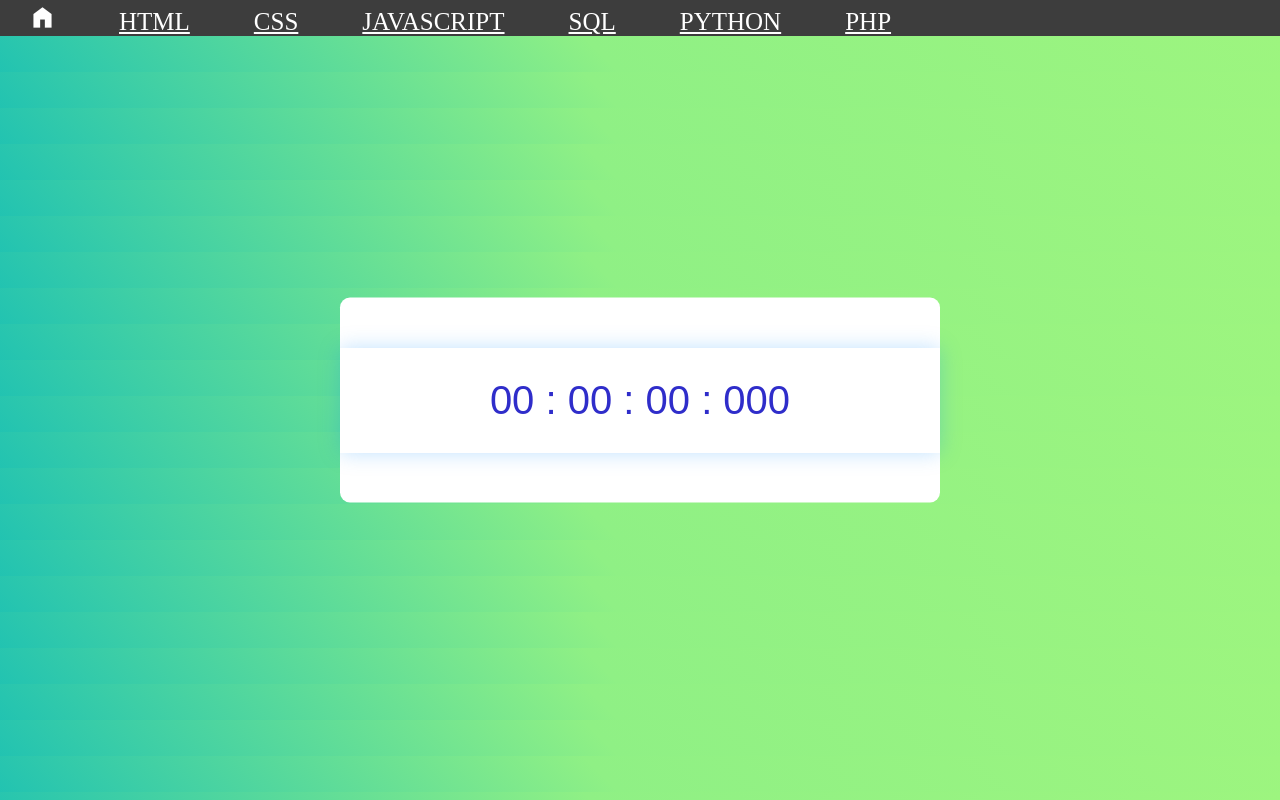
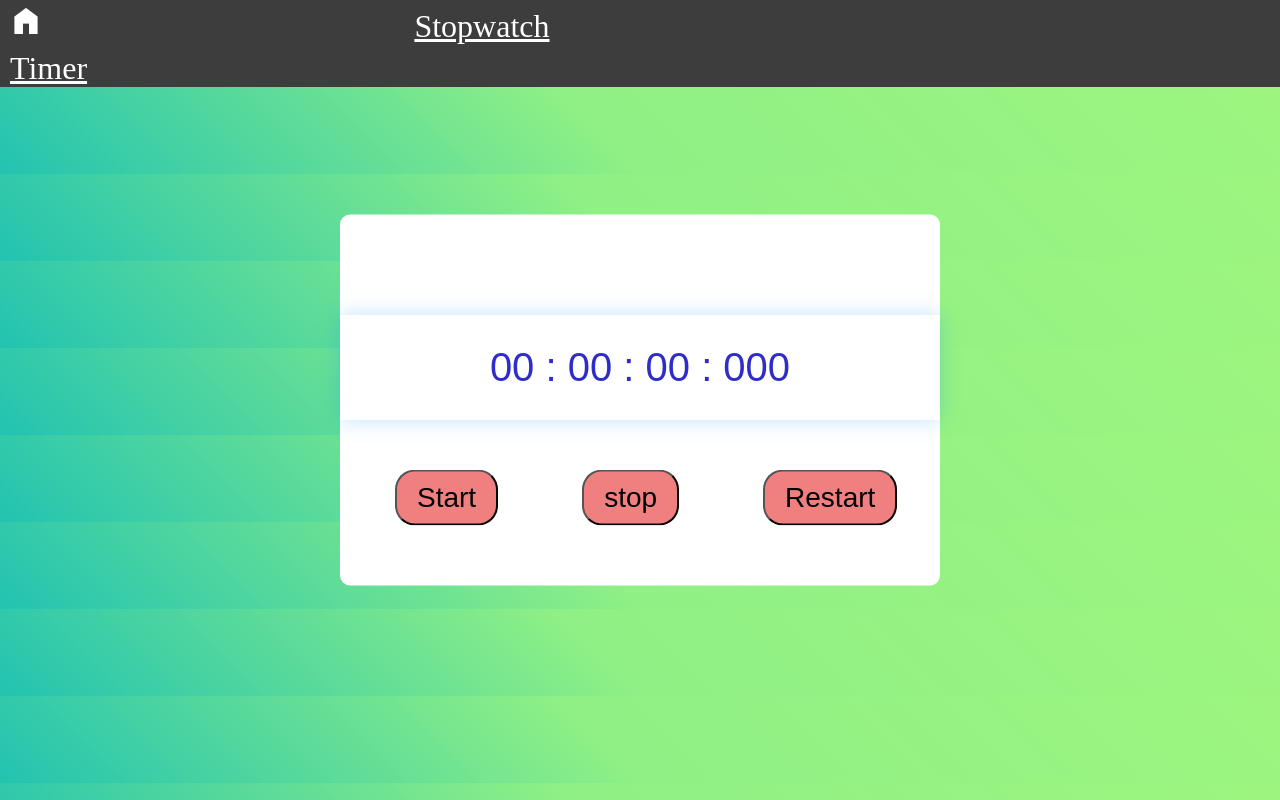
Before and after one commit to aviraj5121/20-javascript-project, a plain HTML site: page project-3.html in a window 1280 px wide. Drawn offline with nearby package versions, Linux system fonts and the light colour scheme.

Commit message:
button added

```diff
--- a/project-3.html
+++ b/project-3.html
@@ -9,6 +9,7 @@
         }
         .nav-bar
         {
+            min-width: 200px;
             background-color: rgb(61, 61, 61);
         }
         .nav-bar ul
@@ -19,13 +20,14 @@
         {
             padding-top: 5px;
             display: inline-block;
-            margin-right: 30px;
-            margin-left: 30px;
+            margin-right: 28%;
+            margin-left: 10px;
+            min-width: 20px;
         }
         .nav-bar li a
         {
             color: white;
-            font-size: 25px;
+            font-size: 32px;
 
         }
         a:hover
@@ -56,17 +58,47 @@ background: linear-gradient(45deg, rgba(34,195,177,1) 0%, rgba(143,240,133,1) 47
         transform: translate(-50%,-50%);
         top: 50%;
         left: 50%;
-        padding: 50px 0;
+        padding: 100px 0;
         padding-bottom: 50px;
         border-radius: 10px;
     }
     .box-2
-    {   padding: 30px;
+    {
+        padding: 30px;
         color: rgb(47, 45, 202);
         font-family: sans-serif;
         font-size: 40px;
         text-align: center;
         box-shadow: 0 0 20px rgba(0,139,253,0.25);
+    }
+    button
+    {
+        font-size:  28px ;
+        text-align: center;
+        margin-left: 55px;
+        margin-right: 25px;
+        padding-top: 10px;
+        padding-bottom: 10px;
+        padding-right: 20px;
+        padding-left: 20px;
+        margin-top: 50px;
+        margin-bottom: 10px;
+    }
+    .start
+    {
+        background-color: lightcoral;
+        border-radius: 20px;
+        text-decoration-color: white;
+    }
+    .Stop
+    {
+        background-color: lightcoral;
+        border-radius: 20px;
+    }
+    .Restart
+    {
+        background-color: lightcoral;
+        border-radius: 20px;
     }
     </style>
     <link rel="stylesheet" href="https://fonts.googleapis.com/css2?family=Material+Symbols+Outlined:opsz,wght,FILL,GRAD@20..48,100..700,0..1,-50..200" />
@@ -80,12 +112,8 @@ background: linear-gradient(45deg, rgba(34,195,177,1) 0%, rgba(143,240,133,1) 47
     <ul>
         <DIV class="nav-bar">
             <li><a class="material-symbols-outlined">home</a></li>
-            <li><a href="#">HTML</a></li>
-            <li><a href="#"> CSS</a></li>
-            <li><a href="#"> JAVASCRIPT</a></li>
-            <li><a href="#"> SQL</a></li>
-            <li><a href="#"> PYTHON</a></li>
-            <li><a href="#"> PHP</a></li>
+            <li><a href="#">Stopwatch</a></li>
+            <li><a href="#"> Timer </a></li>
         </DIV>
     </ul>
     </header>
@@ -94,6 +122,11 @@ background: linear-gradient(45deg, rgba(34,195,177,1) 0%, rgba(143,240,133,1) 47
             <dIV class="box-2">
                 00 : 00 : 00 : 000
             </dIV>
+            <div>
+                <button type="button" class="start">Start</button>
+                <button type="button" class="Stop">stop</button>
+                <button type="reset" class="Restart">Restart</button>
+            </div>
         </div>
     </main>
 </body>
```
